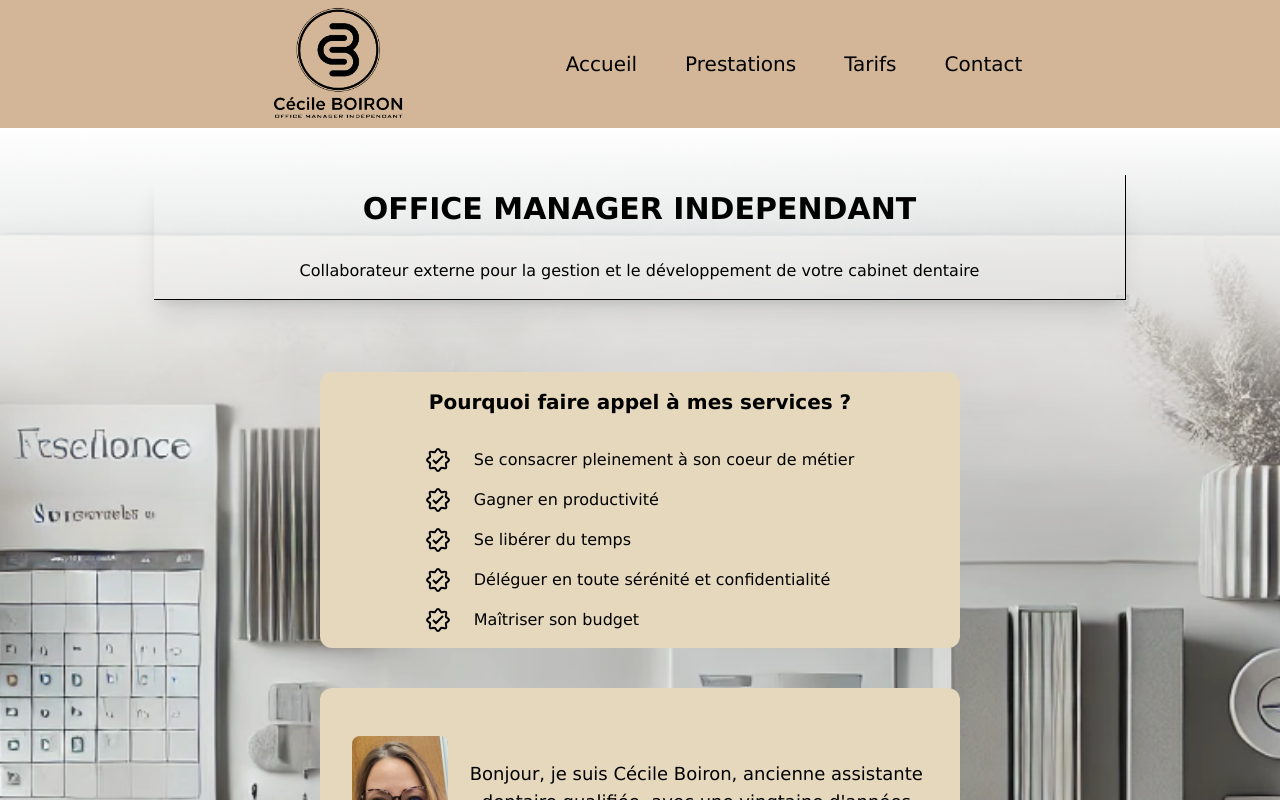
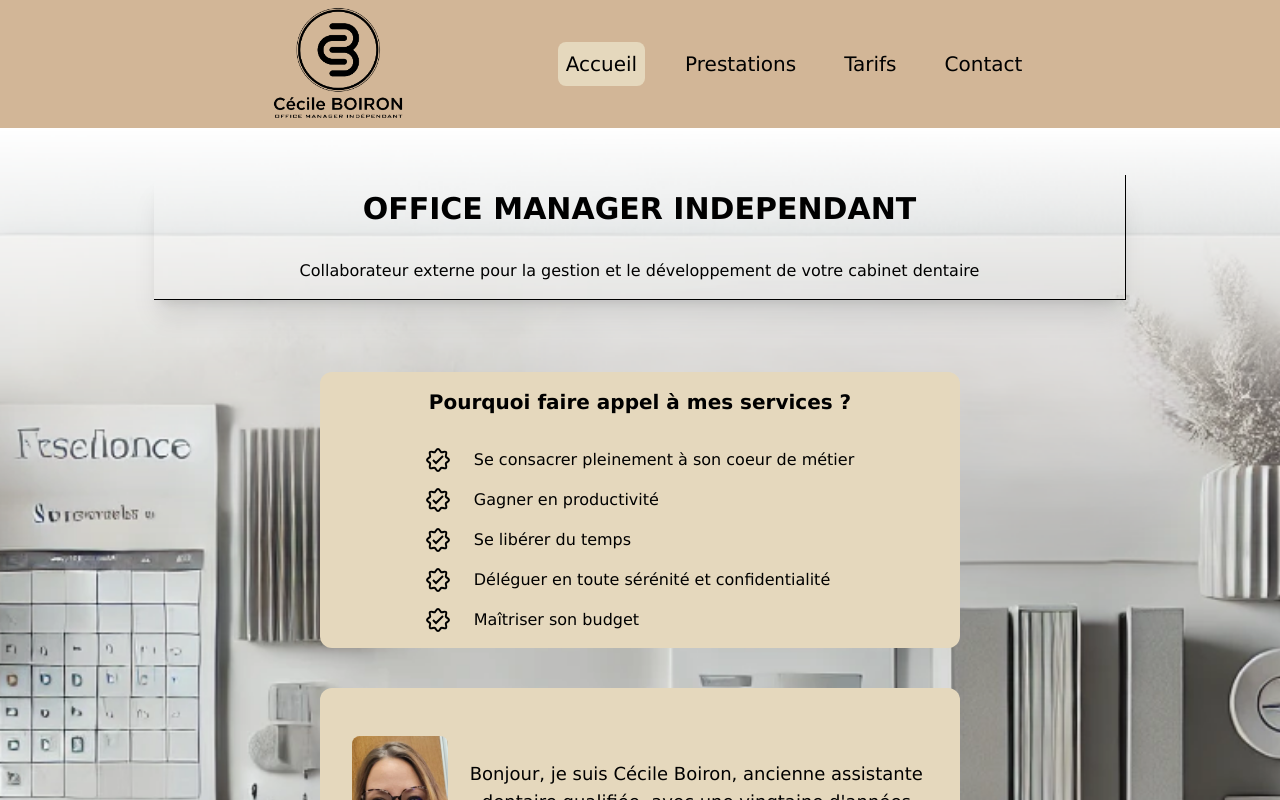
Before and after one commit to YannickMath/office_manager, a Next.js app: page / in a window 1280 px wide. Shown: the top 800 px of the page. Built offline with nearby package versions, Linux system fonts and the light colour scheme.

Commit message:
update design

```diff
--- a/src/app/components/headerMenu/headerMenu.tsx
+++ b/src/app/components/headerMenu/headerMenu.tsx
@@ -43,7 +43,11 @@ const HeaderMenu = () => {
         {items.map(({ url, label }, index) => (
           <div key={index} className="list-none">
             <Link href={url}>
-              <p className="p-2 rounded-lg transition duration-300 ease-in-out hover:bg-customCardBg">
+              <p
+                className={`p-2 rounded-lg transition duration-300 ease-in-out hover:bg-customCardBg
+                  ${pathname === url ? "bg-customCardBg" : ""}
+                  `}
+              >
                 {label}
               </p>
             </Link>
```
